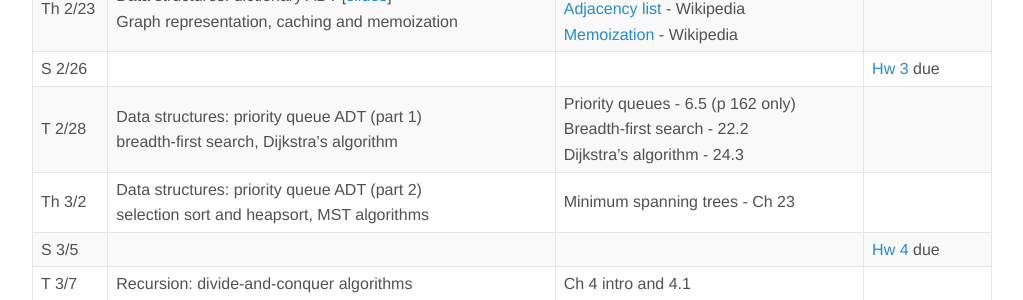
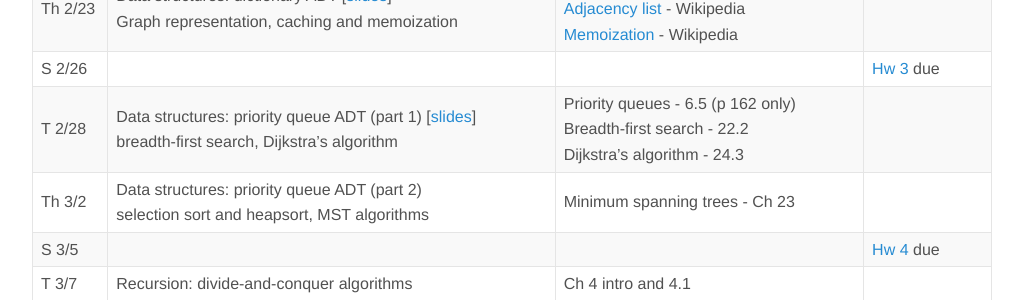
Before and after one commit to jnylam/jnylam.github.io, a Jekyll site: the page built from _courses/146-s17/index.md, in a window 1280 px wide and 900 px high, scrolled down 778 px. Shown: the part 152-452 px from the top of the window, without its empty margins (128-1151 px from the left). Built offline with Jekyll 4.4.1, drawn with Linux system fonts in a browser that asks for light colours.

Commit message:
Add priority queue slides

```diff
--- a/_courses/146-s17/index.md
+++ b/_courses/146-s17/index.md
@@ -23,7 +23,7 @@ S 2/19 | | | [Hw 2](homework02.html) due<br>[Hw 2 solutions](hw02.pdf)
 T 2/21 | Recursion: backtracking [[slides](backtracking.pdf)] | [Backtracking](//jeffe.cs.illinois.edu/teaching/algorithms/notes/03-backtracking.pdf) - 3.1, 3.3, 3.6 - Erickson
 Th 2/23 | Data structures: dictionary ADT [[slides](dictionary.pdf)]<br>Graph representation, caching and memoization | Representation of graphs - 22.1 and/or<br>[Adjacency list](//en.wikipedia.org/wiki/Adjacency_list) - Wikipedia<br>[Memoization](//en.wikipedia.org/wiki/Memoization) - Wikipedia
 S 2/26 | | | [Hw 3](homework03.html) due
-T 2/28 | Data structures: priority queue ADT (part 1)<br>breadth-first search, Dijkstra's algorithm | Priority queues - 6.5 (p 162 only)<br>Breadth-first search - 22.2<br>Dijkstra's algorithm - 24.3
+T 2/28 | Data structures: priority queue ADT (part 1) [[slides](priority1.pdf)]<br>breadth-first search, Dijkstra's algorithm | Priority queues - 6.5 (p 162 only)<br>Breadth-first search - 22.2<br>Dijkstra's algorithm - 24.3
 Th 3/2 | Data structures: priority queue ADT (part 2)<br>selection sort and heapsort, MST algorithms | Minimum spanning trees - Ch 23
 S 3/5 | | | [Hw 4](homework04.html) due
 T 3/7 | Recursion: divide-and-conquer algorithms | Ch 4 intro and 4.1
```
Also changed, not shown: 1 other file.
